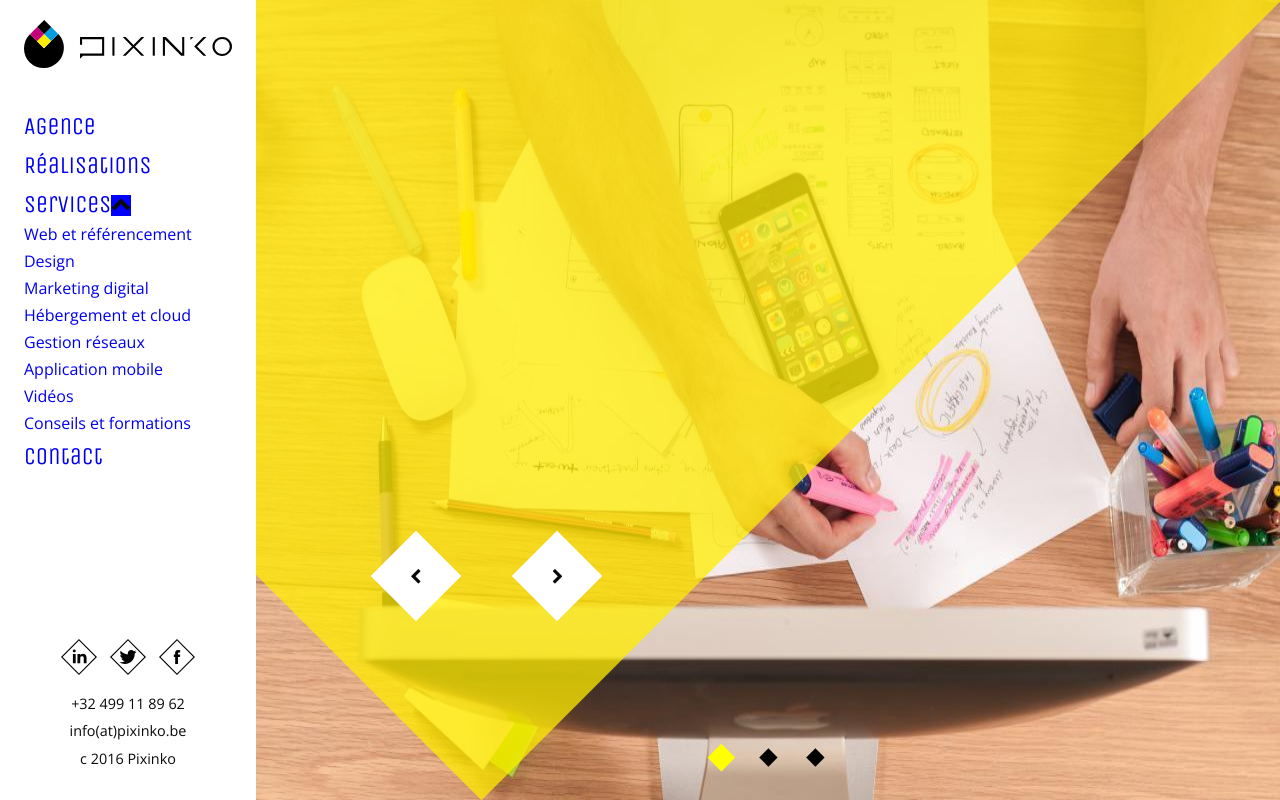
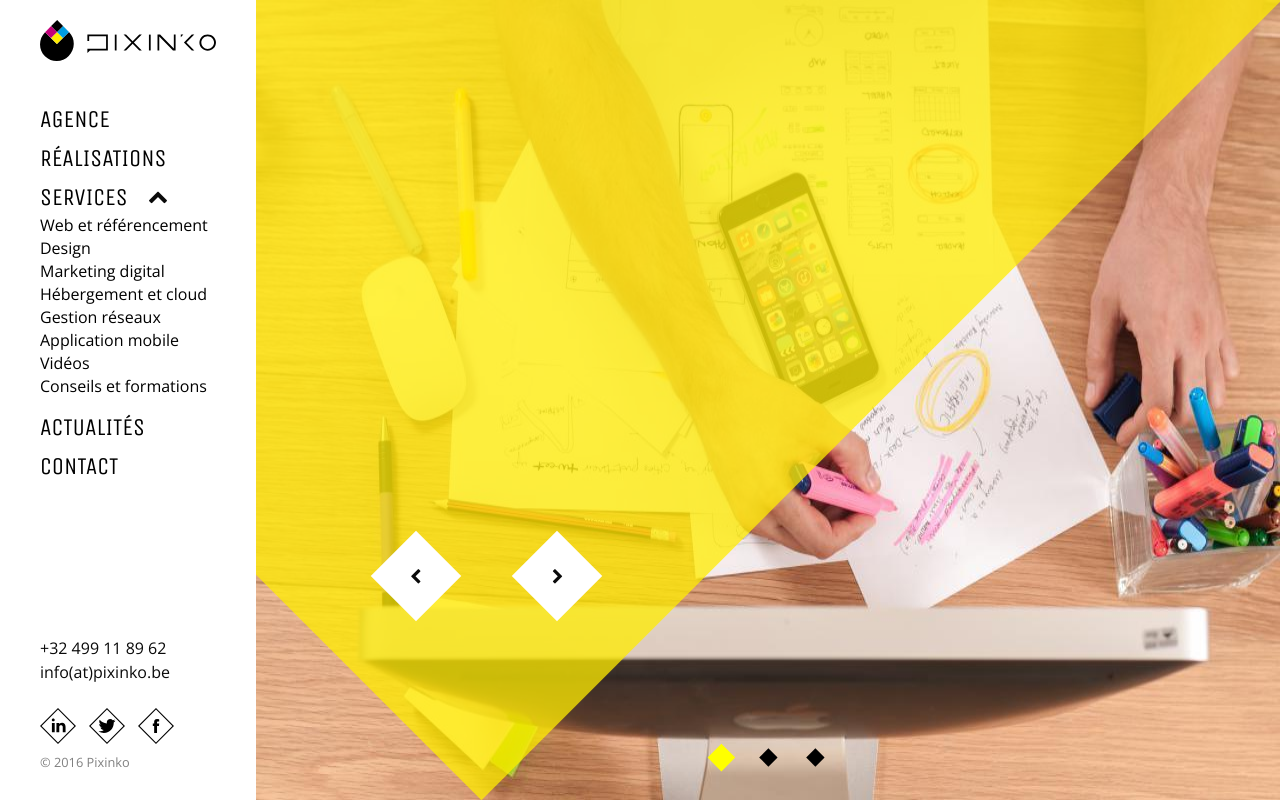
Before and after one commit to CelineThiry/Pix, a PHP site: page / in a window 1280 px wide. Run offline with PHP 8.4, Linux system fonts and the light colour scheme; some libraries are stand-ins or nearby versions.

Commit message:
Improve sidebar menu : - changed a color - added a media query for height - changed padding left and right of sidebar - Switched social media place with address

```diff
--- a/css/style.css
+++ b/css/style.css
@@ -12,7 +12,7 @@
   float: left; }
   .sidebar header, .sidebar nav, .sidebar footer {
     width: 100%;
-    padding: 1.25rem 1.5rem 1.25rem 1.5rem; }
+    padding: 1.25rem 2.5rem 1.25rem 2.5rem; }
   .sidebar header {
     background-color: transparent; }
   .sidebar nav {
@@ -26,22 +26,25 @@
   font-family: "Unica One", cursive;
   font-size: 1.5rem;
   padding: 0;
-  margin: 0; }
+  margin: 0;
+  text-transform: uppercase; }
   ul.my-menu li {
     list-style-type: none;
     margin-bottom: 3px; }
   ul.my-menu a {
-    text-decoration: none; }
+    text-decoration: none;
+    color: black; }
 
 /* DROPDWON TRIGGER */
 .trigger {
-  background-color: blue;
+  background-color: transparent;
   font-size: 1.25rem;
   -webkit-transform: rotate(0deg);
   -moz-transform: rotate(0deg);
   -ms-transform: rotate(0deg);
   -o-transform: rotate(0deg);
-  transform: rotate(0deg); }
+  transform: rotate(0deg);
+  margin-left: 1.3rem; }
 
 .trigger.active {
   -webkit-transform: rotate(-180deg);
@@ -58,30 +61,35 @@
 ul.my-submenu {
   font-family: "Open Sans", sans-serif;
   font-size: 1rem;
-  padding: 0; }
+  padding: 0;
+  line-height: 1.25;
+  text-transform: none;
+  margin-bottom: 0.8rem; }
 
 .social-media {
   margin: 0;
-  text-align: center;
+  text-align: left;
   padding: 0; }
   .social-media li {
     list-style-type: none;
     display: inline-block;
-    width: 45px;
-    height: 45px; }
+    width: 3.5vw; }
   .social-media img {
     fill: white;
     width: 80%; }
 
-.address p {
-  line-height: 0.9;
-  font-size: 0.9rem;
-  text-align: center; }
+.address {
+  padding-bottom: 1rem; }
+  .address p {
+    line-height: 0.5;
+    font-size: 1rem;
+    text-align: left; }
 
 .copyright p {
-  line-height: 0.9;
-  font-size: 0.9rem;
-  text-align: center; }
+  line-height: 0.8;
+  font-size: 0.8rem;
+  text-align: left;
+  color: grey; }
 
 /* RIGHT PART - MAIN PART */
 main {
@@ -526,5 +534,11 @@
 
   .address p, .copyright p {
     font-size: 1.5rem; } }
+@media (max-height: 680px) {
+  .trigger {
+    display: none; }
+
+  .my-submenu {
+    display: none; } }
 
 /*# sourceMappingURL=style.css.map */
--- a/index.html
+++ b/index.html
@@ -40,23 +40,27 @@
 						<li><a href="#">Conseils et formations</a></li>
 					</ul>
 				</li>
+				<li><a href="#">Actualités</a></li>
 				<li><a href="#">Contact</a></li>
+
 			</ul>
 		</nav>
 		<footer>
+			<div class="address">
+				<p>+32 499 11 89 62</p>
+				<p>info(at)pixinko.be</p>
+			</div>
+
 			<ul class="social-media">
 				<li><a href=""><img src="img/linkedin.svg" alt="linkedin"></a></li>
 				<li><a href=""><img src="img/twitter.svg" alt="twitter"></a></li>
 				<li><a href=""><img src="img/facebook.svg" alt="facebook"></a></li>
 
 			</ul>
-			<div class="address">
-				<p>+32 499 11 89 62</p>
-				<p>info(at)pixinko.be</p>
+			<div class="copyright">
+				<p>© 2016 Pixinko</p>
 			</div>
-			<div class="copyright">
-				<p>c 2016 Pixinko</p>
-			</div>
+
 		</footer>
 	</div> <!-- END SIDEBAR -->
 
--- a/sass/style.scss
+++ b/sass/style.scss
@@ -18,7 +18,7 @@
 
 	header,nav,footer{
 		width: 100%;
-		padding: 1.25rem 1.5rem 1.25rem 1.5rem;
+		padding: 1.25rem 2.5rem 1.25rem 2.5rem;
 	}
 
 	header{
@@ -40,6 +40,7 @@
 	font-size: 1.5rem;
 	padding: 0;
 	margin: 0;
+	text-transform: uppercase;
 
 	li{
 		list-style-type: none;
@@ -50,6 +51,7 @@
 
 	a{
 		text-decoration: none;
+		color: black;
 	}
 }
 
@@ -59,13 +61,14 @@
 .trigger{
 
 
-		background-color: blue;
+		background-color: transparent;
 	font-size: 1.25rem;
 	-webkit-transform: rotate(0deg);
 	   -moz-transform: rotate(0deg);
 	    -ms-transform: rotate(0deg);
 	     -o-transform: rotate(0deg);
 	        transform: rotate(0deg);
+	        margin-left: 1.3rem;
 
 
 }
@@ -89,18 +92,20 @@
 	font-family: $open;
 	font-size: 1rem;
 	padding: 0;
+	line-height: 1.25;
+	text-transform: none;
+	margin-bottom: 0.8rem;
 }
 
 .social-media{
 
 	margin: 0;
-	text-align: center;
+	text-align: left;
 	padding: 0;
 	li{
 		list-style-type: none;
 		display: inline-block;
-		width: 45px;
-		height: 45px;
+		width: 3.5vw;
 	}
 
 	a{
@@ -114,18 +119,20 @@
 }
 
 .address{
+	padding-bottom: 1rem;
 	p{
-		line-height: 0.9;
-		font-size: 0.9rem;
-		text-align: center;
+		line-height: 0.5;
+		font-size: 1rem;
+		text-align: left;
 	}
 }
 
 .copyright{
 	p{
-		line-height: 0.9;
-		font-size: 0.9rem;
-		text-align: center;
+		line-height: 0.8;
+		font-size: 0.8rem;
+		text-align: left;
+		color: grey;
 	}
 }
 
@@ -763,3 +770,16 @@
 	}
 
 }
+
+@media (max-height: 680px){
+
+	.trigger{
+		display: none;
+
+	}
+
+	.my-submenu{
+		display: none;
+	}
+
+}
```
Also changed, not shown: 1 other file.
